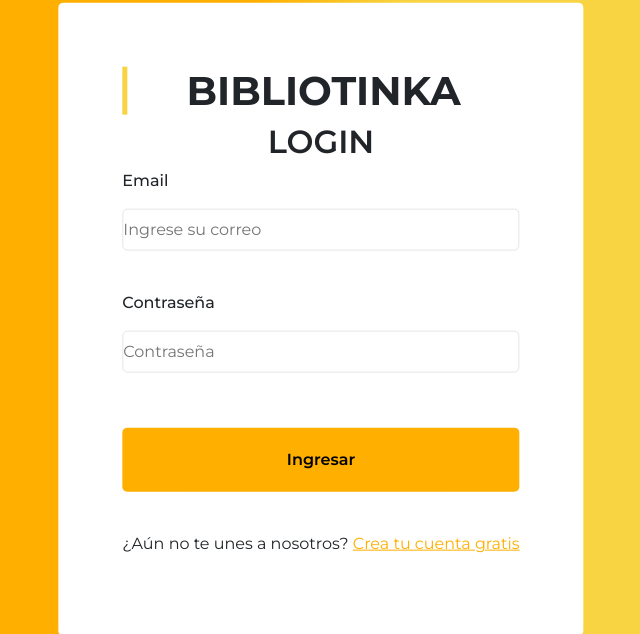
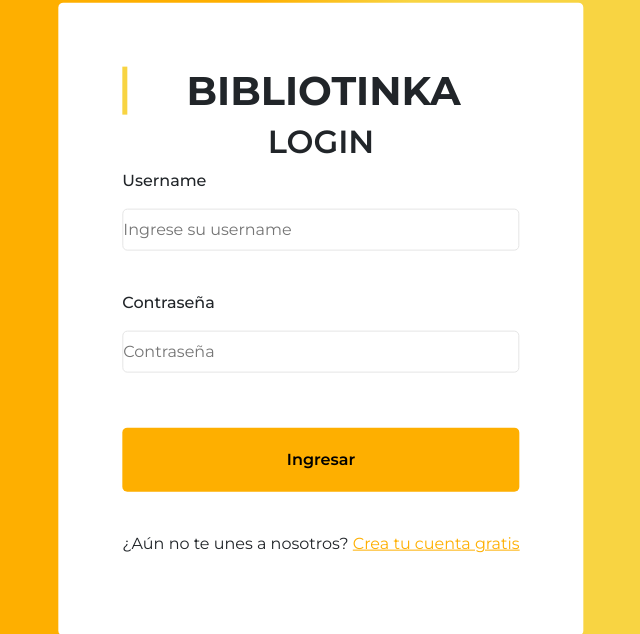
Before and after one commit to AngelloFD/biblioteca_online, a Django app: page /login/ in a window 1280 px wide. Shown: the part 81-715 px from the top of the page, without its empty margins (319-959 px from the left). Run offline with Django 4.2, Linux system fonts and the light colour scheme.

Commit message:
listo para el push a dev

```diff
--- a/biblioteca_online/static/css/login.css
+++ b/biblioteca_online/static/css/login.css
@@ -62,7 +62,7 @@ body {
 	font-weight: 600;
 	cursor: pointer;
 }
-.form-container input[type="email"], .form-container input[type="password"] {
+.form-container input[type="text"], .form-container input[type="password"] {
 	border: 1px solid #E5E5E5;
 	border-radius: 5px;
 	padding: 0;
--- a/biblioteca_online/templates/registration/login.html
+++ b/biblioteca_online/templates/registration/login.html
@@ -17,8 +17,8 @@
       {% endcomment %}
       <form method="POST">
          {% csrf_token %}
-         <label for="email">Email</label><br>
-         <input type="email" name="email" placeholder="Ingrese su correo" required /><br>
+         <label for="email">Username</label><br>
+         <input type="text" name="username" placeholder="Ingrese su username" required /><br>
          <label for="password">Contraseña</label><br>
          <input type="password" name="password" placeholder="Contraseña" required /><br>
          <input type="submit" value="Ingresar" />
--- a/biblioteca_online/usuario/forms.py
+++ b/biblioteca_online/usuario/forms.py
@@ -3,7 +3,8 @@ from django.contrib.auth.forms import UserCreationForm
 from django.contrib.auth.models import User
 
 class LoginForm(forms.Form):
-   email = forms.EmailField(required=True)
+   # email = forms.EmailField(required=True)
+   username = forms.CharField(required=True)
    password = forms.CharField(required=True, widget=forms.PasswordInput())
 
 class RegisterForm(UserCreationForm):
--- a/biblioteca_online/usuario/views.py
+++ b/biblioteca_online/usuario/views.py
@@ -20,13 +20,13 @@ def login_user(request):
     if request.method == "POST":
         form = LoginForm(request.POST)
         if form.is_valid():
-            email = form.cleaned_data.get('email')
+            username = form.cleaned_data.get('username')
             password = form.cleaned_data.get('password')
-            user = authenticate(email=email, password=password)
+            user = authenticate(username=username, password=password)
             print(user)
             if user:
                 login(request,user)
-                return redirect('core:main')
+                return redirect('core:frontendmain')
             else:
                 messages.error(request, 'Usuario o contraseña incorrectos')
                 return render(request,'registration/login.html', {'form' : form})
@@ -47,7 +47,7 @@ def register(request):
             user = authenticate(username=user.username, password=raw_password)
             if user:
                 login(request,user)
-                return redirect('core:main')
+                return redirect('core:frontendmain')
     else:
         form = RegisterForm()
     return render(request,'registration/sign_up.html',{'form':form})
```
Also changed, not shown: 1 other file.
